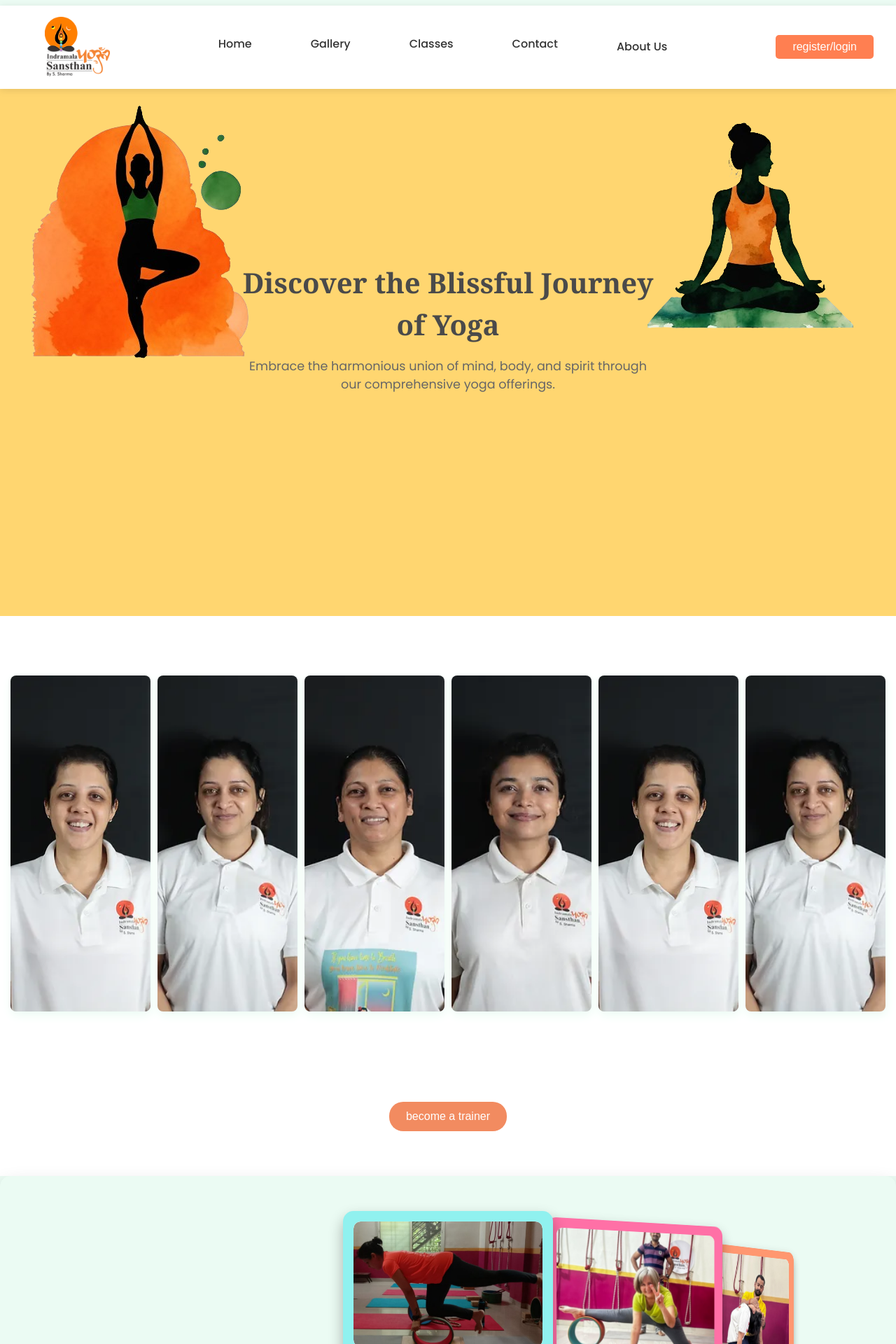
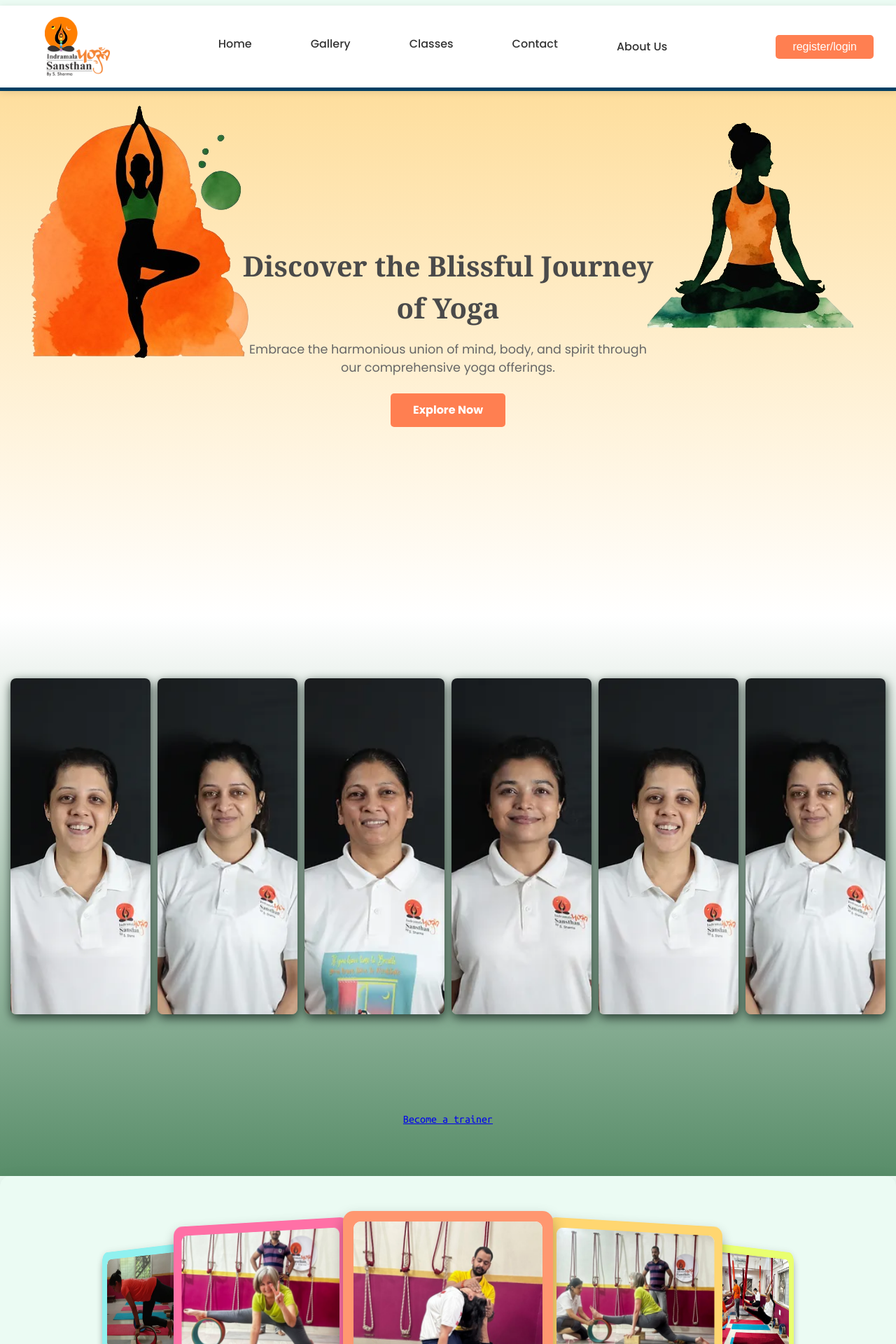
Before and after one commit to erratus/Yogaws, a Flask app: page / in a window 1280 px wide. Shown: the top 1920 px of the page at 70% size. Run offline with Flask 3, Linux system fonts and the light colour scheme; some libraries are stand-ins or nearby versions.

Commit message:
updated index

```diff
--- a/static/styles/carousel.css
+++ b/static/styles/carousel.css
@@ -10,7 +10,7 @@
   min-height: 100vh;
   display: grid;
   place-items: center;
-  background: #ffffff; /* Darker background color from the palette */
+  background: linear-gradient(to bottom, #ffffff, #588d69);
   font-family: "Ubuntu Mono", monospace;
   font-weight: 400;
 }
@@ -29,7 +29,7 @@
   border-radius: 0.5rem;
   transition: 0.5s ease-in-out;
   cursor: pointer;
-  box-shadow: 1px 5px 15px #ebfbf3; /* Subtle shadow color */
+  box-shadow: 1px 5px 15px #263930; /* Subtle shadow color */
   position: relative;
   overflow: hidden;
 }
@@ -127,7 +127,7 @@
   perspective: 600px;
   --items: 14;
   --middle: 7;
-  --position: 1;
+  --position: 3;
   pointer-events: none;
 }
 
--- a/static/styles/footer.css
+++ b/static/styles/footer.css
@@ -25,6 +25,7 @@ ul{
 
 .footer{
 	background-color: #ffffff;
+	border-top: 5px solid #033f63;
     padding: 70px 0;
 }
 .footer-col{
--- a/static/styles/style.css
+++ b/static/styles/style.css
@@ -2,6 +2,7 @@
     background-color: white; /* Set background color to white */
     padding: 1rem 0;
     border-bottom: 2px solid #ffffff;
+    border-bottom: 5px solid #033f63;
     display: flex;
     justify-content: space-between; /* Space out elements in the header */
     align-items: center;
@@ -134,7 +135,7 @@
     align-items: center;
     gap: 5rem;
     padding: 3rem 5rem;
-    background-color: #ebfbf3;
+    background-color: #fedc97;
     margin: 0px 0px;
     height: 90vh;
 }
@@ -226,31 +227,6 @@ body{
     background-color: #fbf5e9;
 }
 
-#joinbtn {
-    background-color: #f28b60; /* Button background color */
-    border: none;
-    border-radius: 20px; /* Rounded corners */
-    color: white; /* Text color */
-    cursor: pointer;
-    font-size: 1rem;
-    padding: 0.75rem 1.5rem;
-    text-align: center;
-    display: inline-block;
-    transition: background-color 250ms;
-}
-
-#joinbtn:hover {
-    background-color: #fb8332; /* Hover effect */
-}
-
-.btn {
-    display: flex;
-    justify-content: center; /* Center horizontally */
-    align-items: center; /* Center vertically */
-    margin: 20px auto; /* Margin to ensure it's horizontally centered */
-    width: fit-content; /* Ensure the button width matches the content */
-}
-
 
 .flash-messages {
     margin: 10px 0;
@@ -281,7 +257,7 @@ body{
     justify-content: center;
     overflow: hidden;
     width: 100%;
-    background-color: #fbf5e9;
+    background: linear-gradient(to bottom, #fedc97, #fbf5e9);;
 }
 
 .yogsec img {
@@ -298,6 +274,7 @@ body{
     justify-content: center;
     overflow: hidden;
     width: 100%;
+    background: linear-gradient(to bottom, #588d69, #033f63)
 }
 
 .wowim img {
@@ -315,7 +292,7 @@ body{
     justify-content: center;
     align-items: center;
     padding: 3rem 0;
-    background-color: #ffd670;
+    background: linear-gradient(to bottom, #fedc97, #ffffff);
     position: relative;
 }
 
@@ -362,10 +339,9 @@ body{
 
 .hero-button {
     display: inline-block;
-    margin: 15px;
-    /* padding: 1rem 2rem; */
+    padding: 0.75rem 2rem;
     background-color: #ff7f51;
-    color: #030303;
+    color: #fff;
     text-decoration: none;
     border-radius: 5px;
     font-weight: bold;
--- a/templates/index.html
+++ b/templates/index.html
@@ -39,14 +39,15 @@
                 <div class="hero-text-content">
                     <h1 class="hero-title">Discover the Blissful Journey of Yoga</h1>
                     <p class="hero-text">Embrace the harmonious union of mind, body, and spirit through our comprehensive yoga offerings.</p>
+                    <a href="#" class="hero-button">Explore Now</a>
                 </div>
             </div>
     </section>
 
-<section id="trainers" class="gohere">
-    <div class="team-section">
-        <div class="container">
-            <div class="team-member">
+    <section id="trainers" id = "gohere">
+        <div class="team-section">
+            <div class="container">
+            <div>
                 <div class="content">
                     <h2>Suman Singh</h2>
                     <span>Head Coach</span>
@@ -54,7 +55,7 @@
                     <span>Meditation Coach</span>
                 </div>
             </div>
-            <div class="team-member">
+            <div>
                 <div class="content">
                     <h2>Jayprakash Sharma</h2>
                     <span>Hatha Yoga Coach</span>
@@ -62,32 +63,32 @@
                     <span>Advanced Yoga Coach</span>
                 </div>
             </div>
-            <div class="team-member">
+            <div>
                 <div class="content">
                     <h2>Reena Jani</h2>
                     <span>Traditional Yoga Coach</span>
                 </div>
             </div>
-            <div class="team-member">
+            <div>
                 <div class="content">
                     <h2>Nikita Gujrathi</h2>
                     <span>Hatha Yoga Coach</span>
                 </div>
             </div>
-            <div class="team-member">
+            <div>
                 <div class="content">
                     <h2>Sushma Agarwal</h2>
                     <span>Power Yoga Coach</span>
                 </div>
             </div>
-            <div class="team-member">
+            <div>
                 <div class="content">
                     <h2>Rashmi Wathare</h2>
                     <span>Advanced Yoga Coach</span>
                 </div>
             </div>
         </div>
-        <button class="btn" id="joinbtn" href="{{ url_for('apply') }}">become a trainer</button>
+         <a href="{{ url_for('apply') }}">Become a trainer </a>
     </div>
 </section>
 
```
